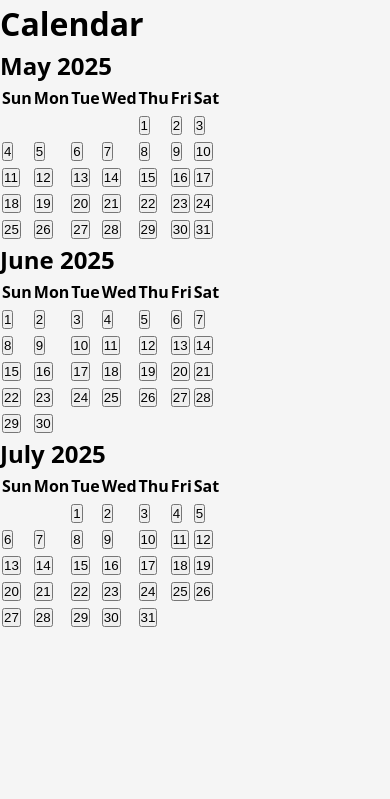
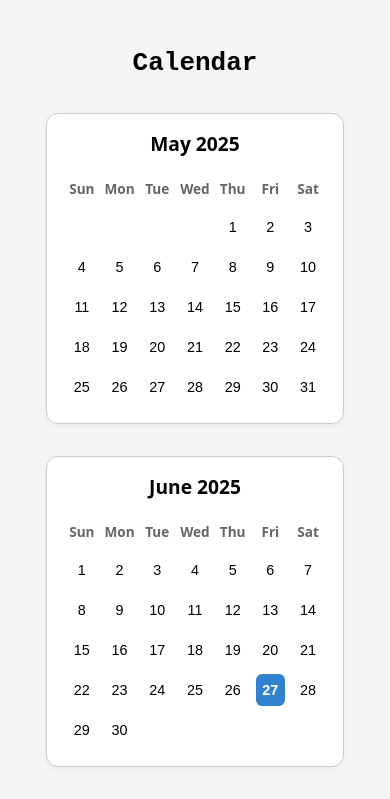
Before and after one commit to abdrzqsalihu/calendar-notes-app, a React (Vite) app: page / in a window 390 px wide. Shown: the top 799 px of the page. Built offline with nearby package versions, Linux system fonts and the light colour scheme.

Commit message:
feat(styles): add calendar styling and sass support
- Add SCSS styling for calendar component with responsive layout
- Update App.css with body padding and title styling
- Add sass-embedded dependency for SCSS compilation

```diff
--- a/package.json
+++ b/package.json
@@ -22,6 +22,7 @@
     "eslint-plugin-react-hooks": "^5.2.0",
     "eslint-plugin-react-refresh": "^0.4.20",
     "globals": "^16.2.0",
+    "sass-embedded": "^1.89.2",
     "typescript": "~5.8.3",
     "typescript-eslint": "^8.34.1",
     "vite": "^7.0.0"
--- a/src/App.css
+++ b/src/App.css
@@ -8,4 +8,11 @@
 
 body {
   background-color: #f5f5f5;
+  padding: 30px;
 }
+
+.app-title{
+  text-align: center;
+  font-family: monospace;
+  padding: 14px;
+}
--- a/src/App.tsx
+++ b/src/App.tsx
@@ -4,7 +4,7 @@ import Calendar from "./components/Calender";
 function App() {
   return (
     <>
-      <h1>Calendar</h1>
+      <h1 className="app-title">Calendar</h1>
       <Calendar />
     </>
   );
--- a/src/components/Calender.tsx
+++ b/src/components/Calender.tsx
@@ -1,5 +1,6 @@
 import React from "react";
 import Month from "./Month";
+import "../styles/Calender.scss";
 
 const Calendar: React.FC = () => {
   const today = new Date();
--- /dev/null
+++ b/src/styles/Calender.scss
@@ -0,0 +1,62 @@
+.calendar {
+  display: flex;
+  flex-wrap: wrap;
+  justify-content: center;
+  gap: 2rem;
+  padding: 1rem;
+}
+
+.month {
+  width: 300px;
+  border: 1px solid #ccc;
+  border-radius: 12px;
+  padding: 1rem;
+  box-shadow: 0 2px 6px rgba(0, 0, 0, 0.05);
+  background-color: #fff;
+
+  h2 {
+    text-align: center;
+    margin-bottom: 0.75rem;
+    font-size: 1.2rem;
+  }
+
+  table {
+    width: 100%;
+    border-collapse: collapse;
+
+    th {
+      color: #666;
+      font-weight: 600;
+      padding: 0.5rem 0;
+      font-size: 0.85rem;
+    }
+
+    td {
+      width: 14.2%;
+      height: 40px;
+      text-align: center;
+      padding: 0.25rem;
+
+      button {
+        width: 100%;
+        height: 100%;
+        border: none;
+        border-radius: 6px;
+        background: none;
+        font-size: 0.9rem;
+        cursor: pointer;
+        transition: background 0.2s ease;
+
+        &:hover {
+          background-color: #f0f0f0;
+        }
+
+        &.today {
+          background-color: #3182ce;
+          color: white;
+          font-weight: bold;
+        }
+      }
+    }
+  }
+}
```
Also changed, not shown: 1 other file (tests, documents, lock files or other folders).
